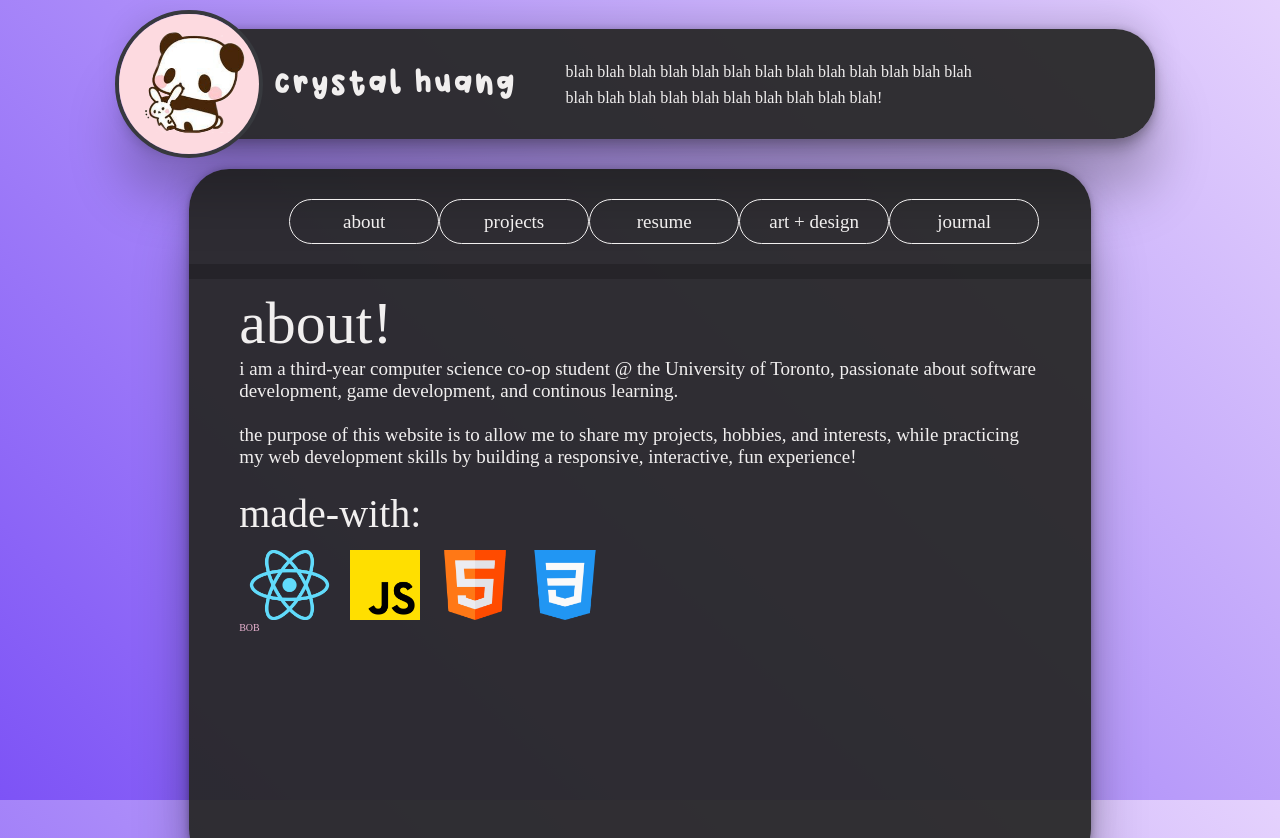
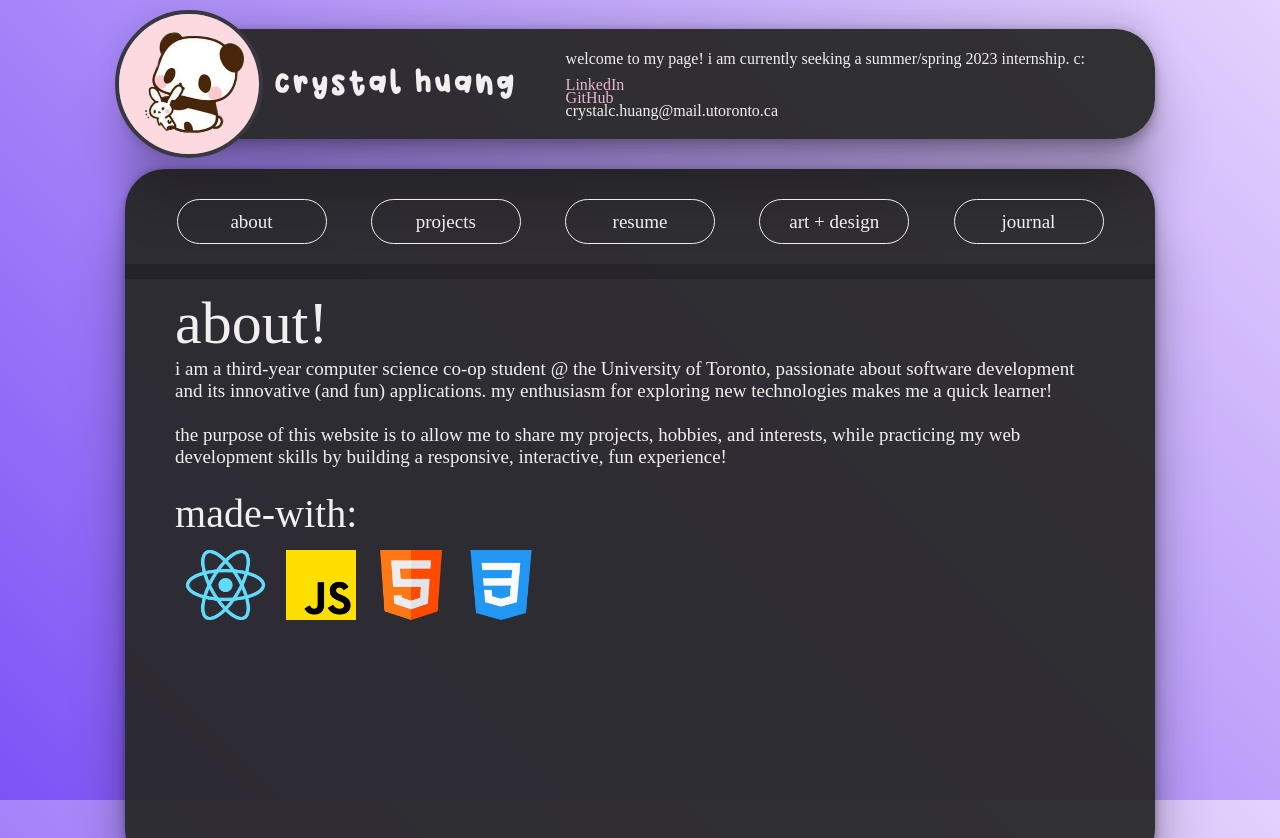
Before and after one commit to cdecry/cdecry.github.io, a React (Create React App) app: page / in a window 1280 px wide. Built offline with nearby package versions, Linux system fonts and the light colour scheme; a web font is replaced by a local one.

Commit message:
Update routes, fix some responsive bugs

```diff
--- a/src/components/NavBar/index.scss
+++ b/src/components/NavBar/index.scss
@@ -1,8 +1,8 @@
 nav {
     padding-bottom: 20px;
     padding-top: 30px;
-    padding-left: 100px;
-    padding-right: 100px;
+    padding-left: 5%;
+    padding-right: 5%;
     display: flex; /* use flexbox to align items horizontally */
     justify-content: space-between; /* space out items evenly along the horizontal axis */
     align-items: center; /* center items vertically */
--- a/src/components/PortfolioItem/index.scss
+++ b/src/components/PortfolioItem/index.scss
@@ -9,7 +9,7 @@
     box-shadow: rgba(0, 0, 0, 0.24) 0px 3px 8px;
     overflow: hidden;
     justify-self: center;
-    // display: flex;
+    display: flex;
 }
 
 .item:hover {
--- a/src/components/Profile/index.js
+++ b/src/components/Profile/index.js
@@ -10,7 +10,13 @@ const Profile = () => {
             </div>
 
             <text className="name">crystal huang</text>
-            <text className="blurb">blah blah blah blah blah blah blah blah blah blah blah blah blah<br/><br/>blah blah blah blah blah blah blah blah blah blah!</text>
+            <text className="blurb">
+                welcome to my page! i am currently seeking a summer/spring 2023 internship. c:<br/><br/><a target="_blank" href="https://www.linkedin.com/in/crystalchuang/">LinkedIn</a>
+                <br/>
+                <a target="_blank" href="https://github.com/cdecry">GitHub</a>
+                <br/>
+                crystalc.huang@mail.utoronto.ca
+            </text>
         </div>
     );
 }
--- a/src/components/Website/index.js
+++ b/src/components/Website/index.js
@@ -48,7 +48,7 @@ const Website = () => {
                                 <text className="header">!</text>
                                 {/* <text className="header">-</text> */}
                             </div>
-                            <text>i am a third-year computer science co-op student @ the University of Toronto, passionate about software development, game development, and continous learning.</text>
+                            <text>i am a third-year computer science co-op student @ the University of Toronto, passionate about software development and its innovative (and fun) applications. my enthusiasm for exploring new technologies makes me a quick learner! </text>
                             <br/><br/>
                             <text>the purpose of this website is to allow me to share my projects, hobbies, and interests, while practicing my web development skills by building a responsive, interactive, fun experience!</text>
                             <br/><br/>
@@ -73,7 +73,6 @@ const Website = () => {
                                 <img className="tech-icon" src={htmlIcon}/>
                                 <img className="tech-icon" src={cssIcon}/>
                             </div>
-                            <a href="/public/Crystal_Huang_Resume.pdf">BOB</a>
                             {/* <text className='header'>-welcome-</text> */}
                         </div>
                     }/>
@@ -107,6 +106,41 @@ const Website = () => {
                         </div>
                         </>
                     }/>
+                    <Route path="/art" element={
+                        <div className='website-content'>
+                            <div className="title">
+                                {/* <text className="header">-</text> */}
+                                <text className="header">a</text>
+                                <text className="header">r</text>
+                                <text className="header">t</text>
+                                <text className="header">+</text>
+                                <text className="header">d</text>
+                                <text className="header">e</text>
+                                <text className="header">s</text>
+                                <text className="header">i</text>
+                                <text className="header">g</text>
+                                <text className="header">n</text>
+                                <text className="header">!</text>
+                            </div>
+                            <text>-</text>
+                        </div>
+                    }/>
+                    <Route path="/journal" element={
+                        <div className='website-content'>
+                            <div className="title">
+                                {/* <text className="header">-</text> */}
+                                <text className="header">j</text>
+                                <text className="header">o</text>
+                                <text className="header">u</text>
+                                <text className="header">r</text>
+                                <text className="header">n</text>
+                                <text className="header">a</text>
+                                <text className="header">l</text>
+                                <text className="header">!</text>
+                            </div>
+                            <text>-</text>
+                        </div>
+                    }/>
                 </Routes>
         </div>
     )
--- a/src/components/Website/index.scss
+++ b/src/components/Website/index.scss
@@ -106,6 +106,7 @@ p {
 @media only screen and (max-width: 1400px) {
     .website-card {
         margin-top: 40px;
+        width: 1030px;
     }
 }
 
@@ -113,6 +114,7 @@ p {
 @media only screen and (max-width: 1100px) {
     .website-card {
         width: 900px;
+        // width: calc(100%);
     }
 
     .grid {
```
